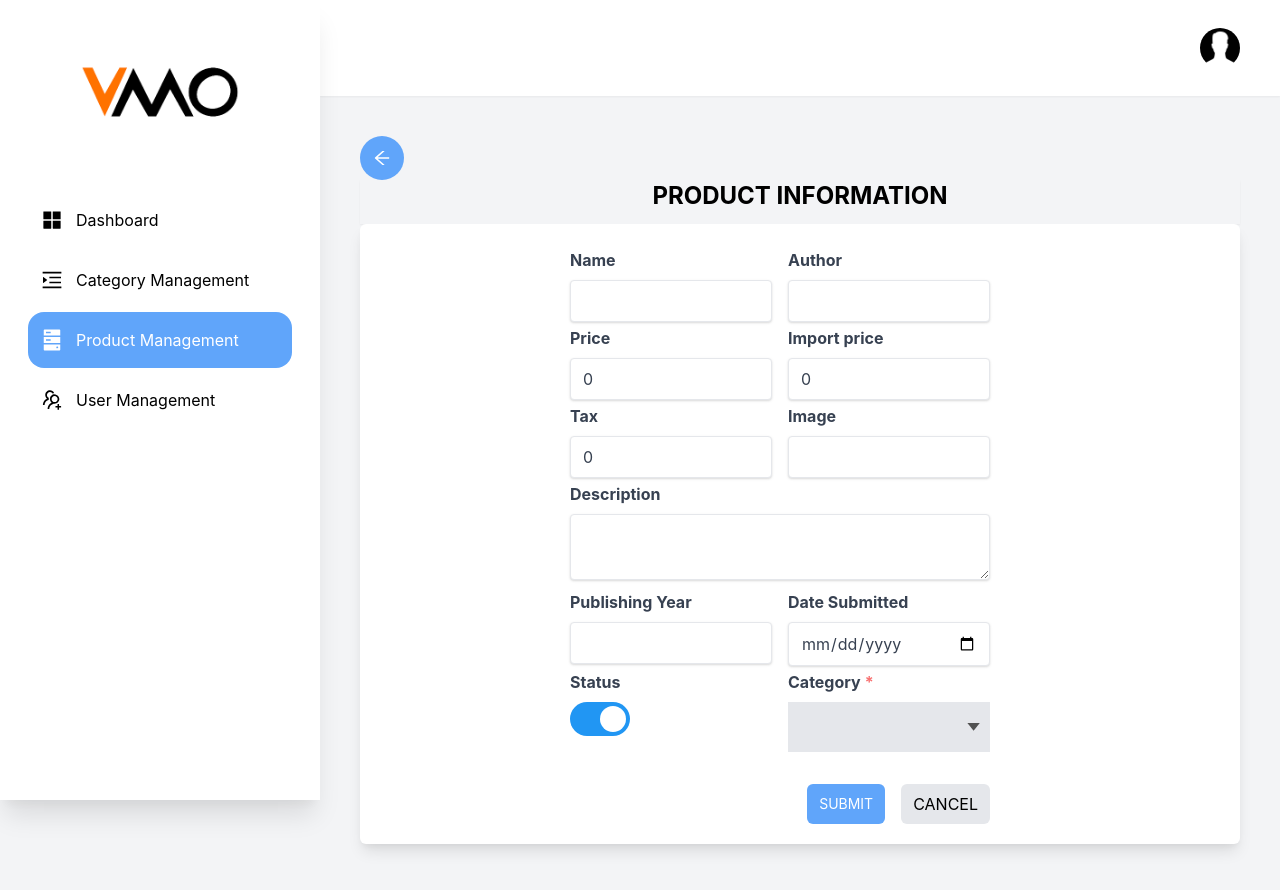
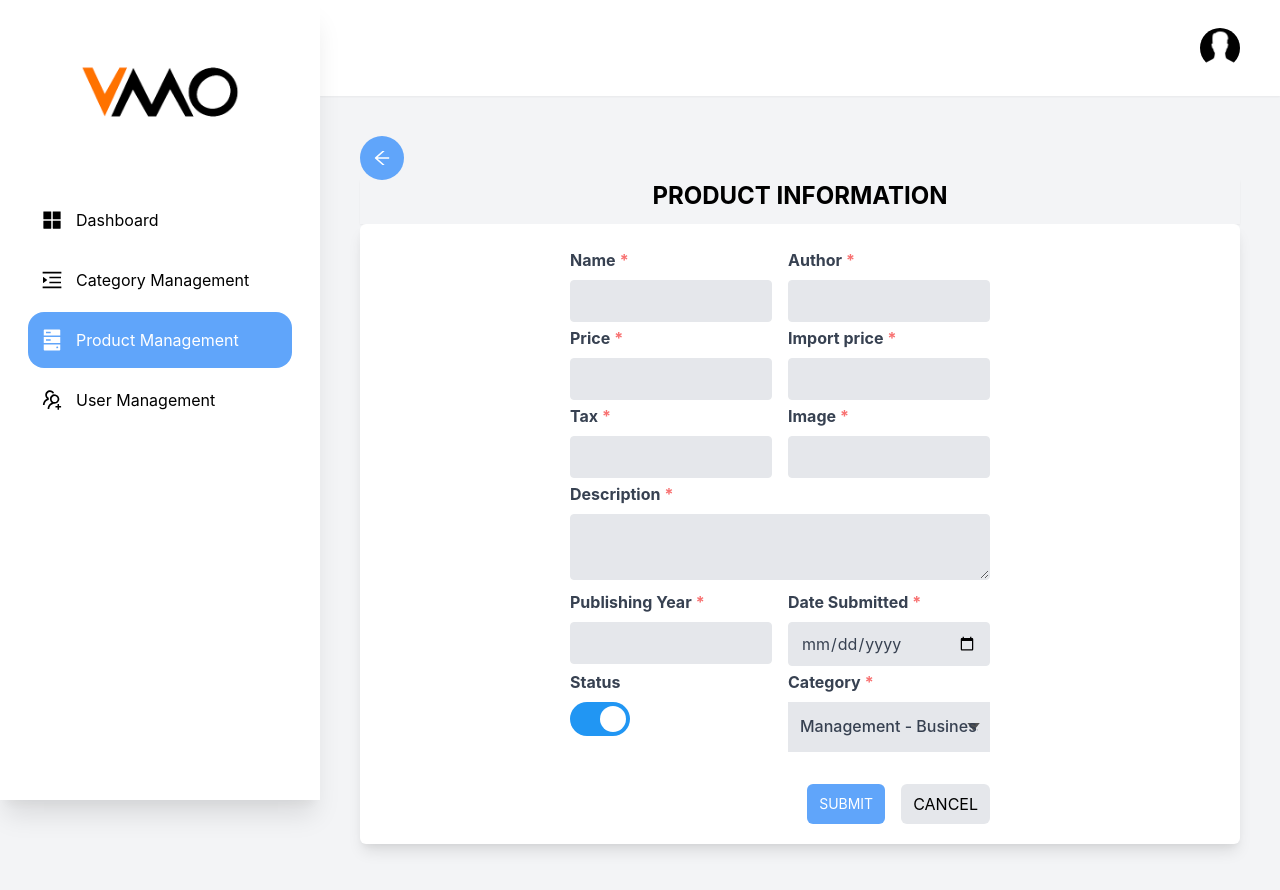
Before and after one commit to locbui95/booke-admin, a React (Create React App) app: page /products/add in a window 1280 px wide. Shown: the top 890 px of the page. Built offline with nearby package versions, Linux system fonts and the light colour scheme; data requests are answered from the project's data file.

Commit message:
bugfix: fix-ui-form-product

```diff
--- a/src/modules/products/form/index.tsx
+++ b/src/modules/products/form/index.tsx
@@ -39,6 +39,7 @@ export default function Form({ mode }: UserFormProps) {
       dispatch(getProductDetail(Number(id)));
       dispatch(getCategories());
     }
+    dispatch(getCategories());
   }, [id]);
   const handleSwitch = (value: boolean): void => {
     setStatusSwitch(value);
@@ -65,13 +66,13 @@ export default function Form({ mode }: UserFormProps) {
     }
     return {
       name: "",
-      price: 0,
-      import_price: 0,
-      tax: 0,
+      price: "",
+      import_price: "",
+      tax: "",
       status: true,
       image: "",
       description: "",
-      categoryID: 0,
+      categoryID: "",
       author: "",
       publishing_year: "",
       date_submitted: ""
@@ -82,8 +83,10 @@ export default function Form({ mode }: UserFormProps) {
     if (mode === "edit") {
       const valueEdit = { ...values, status: statusSwitch };
       dispatch(updateProduct(Number(id), valueEdit));
+      dispatch(getProducts());
     } else {
       dispatch(addProduct(values));
+      dispatch(getProducts());
     }
     dispatch(getProducts());
     history.push(PATH_PRODUCTS);
@@ -129,9 +132,10 @@ export default function Form({ mode }: UserFormProps) {
                 htmlFor="name"
               >
                 Name
+                <span className="text-red-400 ml-1">*</span>
               </label>
               <Input
-                className="shadow border rounded w-full py-2 px-3 text-gray-700 focus:border-blue-400 focus:outline-none focus:shadow-outline"
+                className="border rounded w-full py-2 px-3 text-gray-700 focus:border-blue-400 focus:outline-none focus:shadow-outline bg-gray-200 focus:bg-white"
                 name="name"
                 id="name"
                 type="text"
@@ -148,9 +152,10 @@ export default function Form({ mode }: UserFormProps) {
                 htmlFor="author"
               >
                 Author
+                <span className="text-red-400 ml-1">*</span>
               </label>
               <Input
-                className="shadow border rounded w-full py-2 px-3 text-gray-700  focus:outline-none focus:shadow-outline focus:border-blue-400"
+                className="border rounded w-full py-2 px-3 text-gray-700  focus:outline-none focus:shadow-outline focus:border-blue-400 bg-gray-200 focus:bg-white"
                 name="author"
                 id="author"
                 type="text"
@@ -169,9 +174,10 @@ export default function Form({ mode }: UserFormProps) {
                 htmlFor="price"
               >
                 Price
+                <span className="text-red-400 ml-1">*</span>
               </label>
               <Input
-                className="shadow border rounded w-full py-2 px-3 text-gray-700  focus:outline-none focus:shadow-outline focus:border-blue-400"
+                className="border rounded w-full py-2 px-3 text-gray-700  focus:outline-none focus:shadow-outline focus:border-blue-400 bg-gray-200 focus:bg-white"
                 name="price"
                 id="price"
                 type="number"
@@ -189,9 +195,10 @@ export default function Form({ mode }: UserFormProps) {
                 htmlFor="import_price"
               >
                 Import price
+                <span className="text-red-400 ml-1">*</span>
               </label>
               <Input
-                className="shadow border rounded w-full py-2 px-3 text-gray-700  focus:outline-none focus:shadow-outline focus:border-blue-400"
+                className="border rounded w-full py-2 px-3 text-gray-700  focus:outline-none focus:shadow-outline focus:border-blue-400 bg-gray-200 focus:bg-white"
                 name="import_price"
                 id="import_price"
                 type="number"
@@ -213,9 +220,10 @@ export default function Form({ mode }: UserFormProps) {
                 htmlFor="tax"
               >
                 Tax
+                <span className="text-red-400 ml-1">*</span>
               </label>
               <Input
-                className="shadow border rounded w-full py-2 px-3 text-gray-700  focus:outline-none focus:shadow-outline focus:border-blue-400"
+                className="border rounded w-full py-2 px-3 text-gray-700  focus:outline-none focus:shadow-outline focus:border-blue-400 bg-gray-200 focus:bg-white"
                 name="tax"
                 id="tax"
                 type="number"
@@ -233,9 +241,10 @@ export default function Form({ mode }: UserFormProps) {
                 htmlFor="image"
               >
                 Image
+                <span className="text-red-400 ml-1">*</span>
               </label>
               <Input
-                className="shadow border rounded w-full py-2 px-3 text-gray-700  focus:outline-none focus:shadow-outline focus:border-blue-400"
+                className="border rounded w-full py-2 px-3 text-gray-700  focus:outline-none focus:shadow-outline focus:border-blue-400 bg-gray-200 focus:bg-white"
                 name="image"
                 id="image"
                 type="text"
@@ -255,9 +264,10 @@ export default function Form({ mode }: UserFormProps) {
               htmlFor="description"
             >
               Description
+              <span className="text-red-400 ml-1">*</span>
             </label>
             <textarea
-              className="shadow border rounded w-full py-2 px-3 text-gray-700 focus:outline-none focus:shadow-outline focus:border-blue-400"
+              className="border rounded w-full py-2 px-3 text-gray-700 focus:outline-none focus:shadow-outline focus:border-blue-400 bg-gray-200 focus:bg-white"
               name="description"
               id="description"
               onChange={formik.handleChange}
@@ -275,12 +285,14 @@ export default function Form({ mode }: UserFormProps) {
                 htmlFor="publishing_year"
               >
                 Publishing Year
+                <span className="text-red-400 ml-1">*</span>
               </label>
               <Input
-                className="shadow border rounded w-full py-2 px-3 text-gray-700  focus:outline-none focus:shadow-outline focus:border-blue-400"
+                className="border rounded w-full py-2 px-3 text-gray-700  focus:outline-none focus:shadow-outline focus:border-blue-400 bg-gray-200 focus:bg-white"
                 name="publishing_year"
                 id="publishing_year"
                 type="number"
+                min="0"
                 onChange={formik.handleChange}
                 value={formik.values.publishing_year}
               />
@@ -297,9 +309,10 @@ export default function Form({ mode }: UserFormProps) {
                 htmlFor="date_submitted"
               >
                 Date Submitted
+                <span className="text-red-400 ml-1">*</span>
               </label>
               <Input
-                className="shadow border rounded w-full py-2 px-3 text-gray-700  focus:outline-none focus:shadow-outline focus:border-blue-400"
+                className="border rounded w-full py-2 px-3 text-gray-700  focus:outline-none focus:shadow-outline focus:border-blue-400 bg-gray-200 focus:bg-white"
                 name="date_submitted"
                 id="date_submitted"
                 type="date"
```
